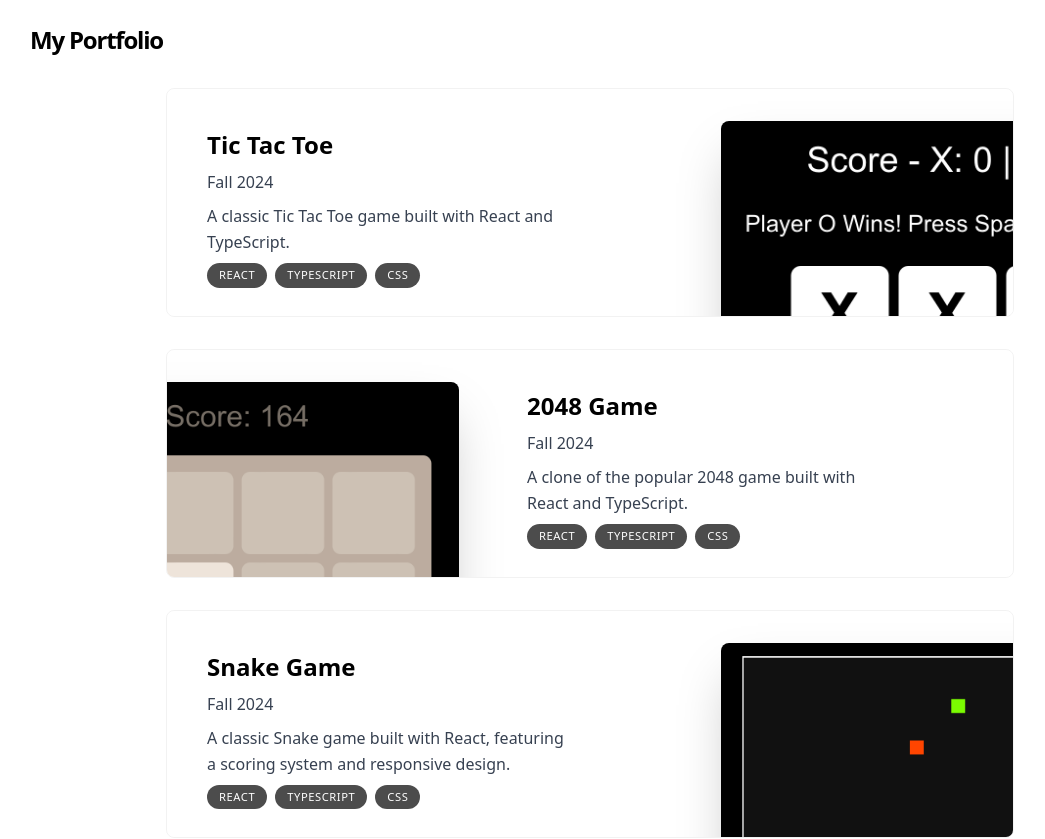
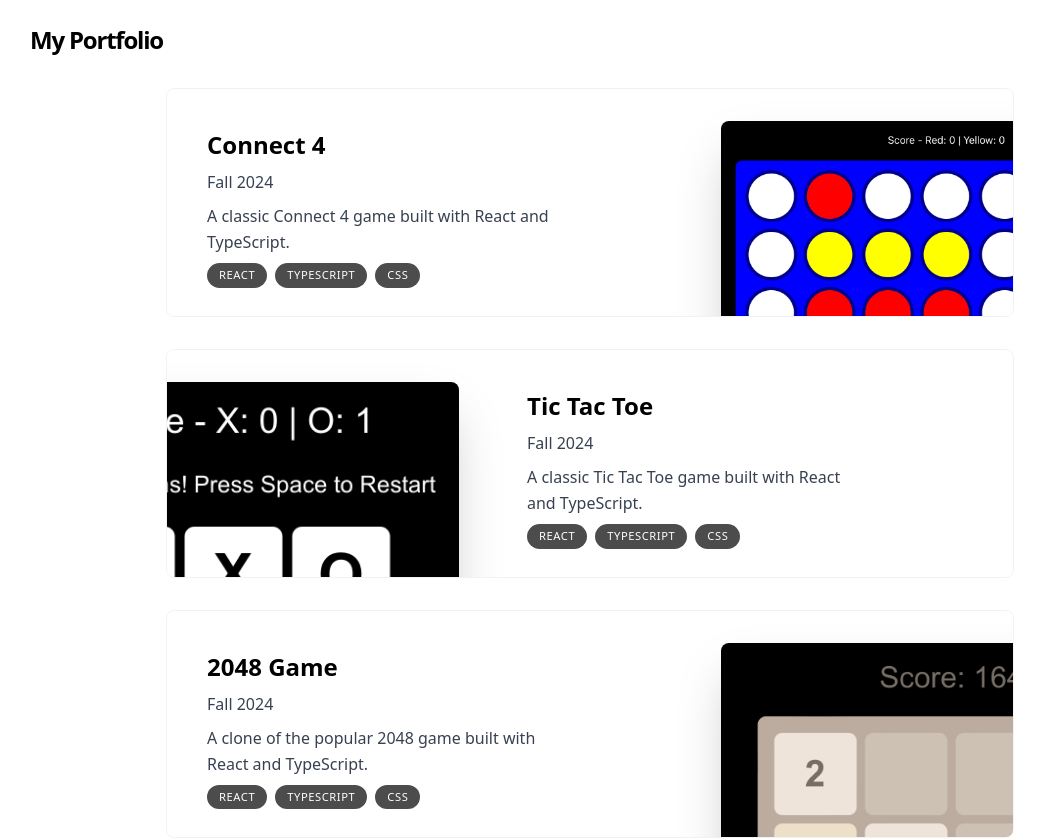
Before and after one commit to Scc33/portfolio, a Next.js app: page / in a window 1280 px wide. Shown: the top 839 px of the page, without its empty margins (50-1095 px from the left). Built offline with nearby package versions, Linux system fonts and the light colour scheme.

Commit message:
Add connect 4 to project homepage

```diff
--- a/app/components/Projects.tsx
+++ b/app/components/Projects.tsx
@@ -4,6 +4,15 @@ import { Fragment } from "react";
 import Project from "./Project";
 
 export const projectsData = [
+  {
+    title: "Connect 4",
+    description:
+      "A classic Connect 4 game built with React and TypeScript.",
+    tags: ["React", "TypeScript", "CSS"],
+    imageUrl: "/connect4/connect-4-screenshot.png",
+    link: "/connect4",
+    date: "Fall 2024"
+  },
   {
     title: "Tic Tac Toe",
     description:
--- a/app/data/Pages.tsx
+++ b/app/data/Pages.tsx
@@ -45,4 +45,5 @@ export const PAGE_METADATA: PageMetadata[] = [
     { endpoint: "/tictactoe/3", date: "10/1/2024", name: "Tic Tac Toe 3x3" },
     { endpoint: "/tictactoe/4", date: "10/1/2024", name: "Tic Tac Toe 4x4" },
     { endpoint: "/tictactoe/5", date: "10/1/2024", name: "Tic Tac Toe 5x5" },
+    { endpoint: "/connect4", date: "10/2/2024", name: "Connect 4" },
 ];
```
Also changed, not shown: public/connect4/connect-4-screenshot.png (added).
